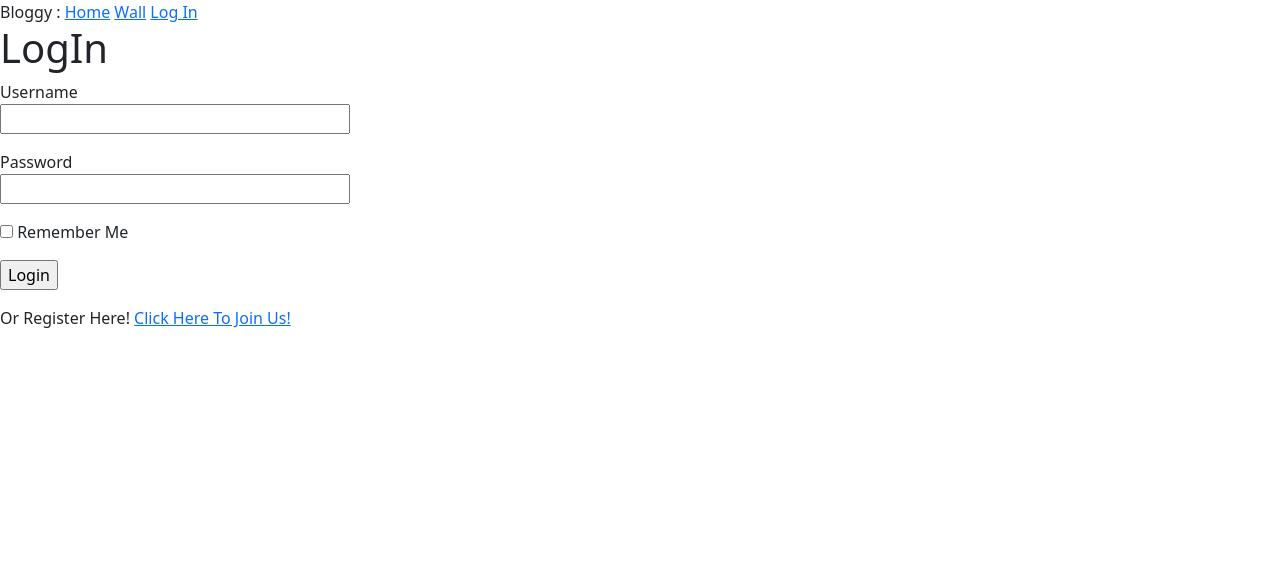
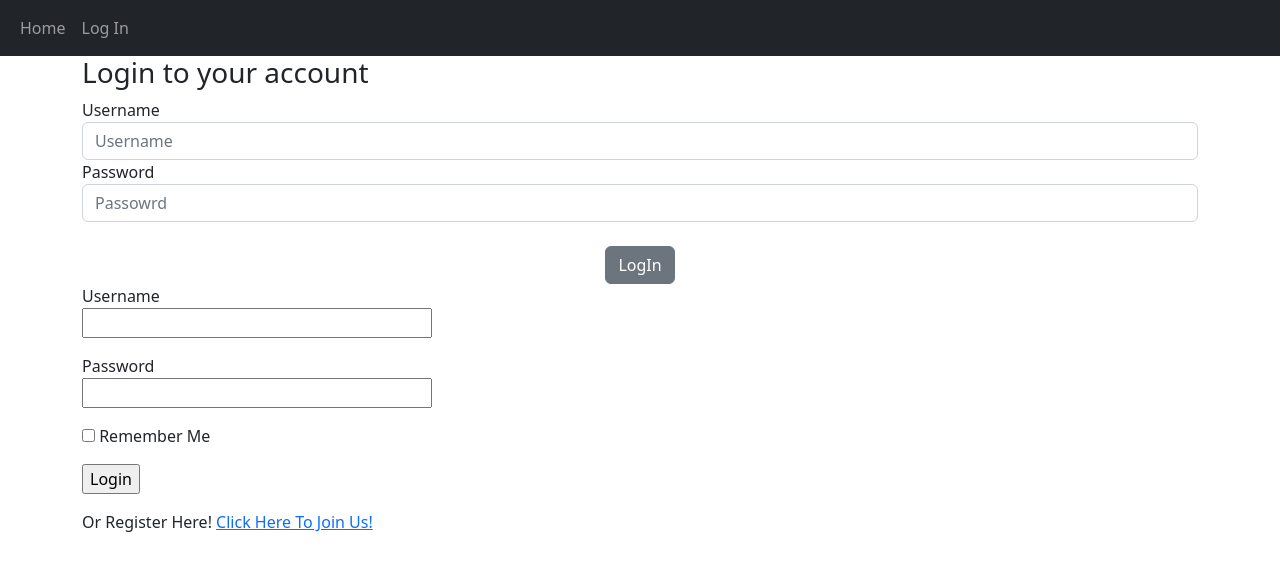
Before and after one commit to 11zouzou11/bloggy, a Flask app: page /login in a window 1280 px wide. Shown: the top 571 px of the page. Run offline with Flask 2, Linux system fonts and the light colour scheme; some libraries are stand-ins or nearby versions.

Commit message:
added the navbar bootstrap styling

```diff
--- a/app/templates/base.html
+++ b/app/templates/base.html
@@ -14,18 +14,28 @@
     {% endif %}
 </head>
 <body>
-    <div>Bloggy :
-            <a href="{{ url_for('index') }}">Home</a>
-            <a href="{{ url_for('wall') }}">Wall</a>
 
-            {% if current_user.is_anonymous %}
-            <a href="{{ url_for('login') }}">Log In</a>
-            {% else %}
-            <a href="{{ url_for('user', username=current_user.username) }}">Profile</a>
-            <a href="{{ url_for('logout') }}">Logout</a>
-            {% endif %}
+    <!--navbar-->
 
+    <nav class="navbar navbar-expand-lg navbar-dark bg-dark">
+        <div class="container-fluid">
+            <button class="navbar-toggler" type="button" data-bs-toggle="collapese" data-bs-target="#navbar">
+                <span class="navbar-toggler-icon">
+                </span>
+            </button>
+            <div class="collapse navbar-collapse" id="#navbar">
+                <div class="navbar-nav">
+                    <a href="{{ url_for('index') }}" class="nav-item nav-link">Home</a>
+                    {% if current_user.is_anonymous %}
+                    <a href="{{ url_for('login') }}" class="nav-item nav-link">Log In</a>
+                    {% else %}
+                    <a href="{{ url_for('user', username=current_user.username) }}" class="nav-item nav-link">My Profile</a>
+                    <a href="{{ url_for('logout') }}" class="nav-item nav-link">Log Out</a>
+                    {% endif %}
+                </div>
+            </div>
         </div>
+    </nav>
     {% with messages = get_flashed_messages() %}
     {% if messages %}
         <ul>
@@ -37,7 +47,12 @@
         </ul>
     {% endif %}
     {% endwith %}
+    <div class="container">
     {% block content %} {% endblock %}
+    </div>
+
+
+
     <script src="https://cdn.jsdelivr.net/npm/@popperjs/core@2.11.5/dist/umd/popper.min.js" integrity="sha384-Xe+8cL9oJa6tN/veChSP7q+mnSPaj5Bcu9mPX5F5xIGE0DVittaqT5lorf0EI7Vk" crossorigin="anonymous"></script>
     <script src="https://cdn.jsdelivr.net/npm/bootstrap@5.2.0/dist/js/bootstrap.min.js" integrity="sha384-ODmDIVzN+pFdexxHEHFBQH3/9/vQ9uori45z4JjnFsRydbmQbmL5t1tQ0culUzyK" crossorigin="anonymous"></script>
 
--- a/app/templates/login.html
+++ b/app/templates/login.html
@@ -1,11 +1,30 @@
 {% extends "base.html" %}
+{% block title %}
+Login
+{% endblock %}
+
+{% block content %}
+    <div class="">
+    <form action="" method="post"">
+        {{ form.hidden_tag() }}
+        <h3 class="align-centre">Login to your account</h3>
+
+        <div class="form-group">
+            <label for="username">Username</label>
+            <input type="text" id="username" name="username" class="form-control" placeholder="Username">
+            <label for="password">Password</label>
+            <input type="text" id="passowrd" name="password" class="form-control" placeholder="Passowrd">
+        </div>
+        <br>
+        <div align="center">
+        <button class="btn btn-secondary" type="submit">LogIn</button>
+        </div>
 
 
-{% block content %}
 
-    <h1>LogIn</h1>
-    <form action="" method="post">
-        {{ form.hidden_tag() }}
+
+
+
         <p>
             {{ form.username.label }} <br>
             {{ form.username(size=32) }} <br>
@@ -29,5 +48,5 @@
         </p>
     </form>
     <p>Or Register Here! <a href="{{ url_for('register') }}">Click Here To Join Us!</a></p>
-
+    </div>
 {% endblock %}
```
Also changed, not shown: app.db, 1 other file.
